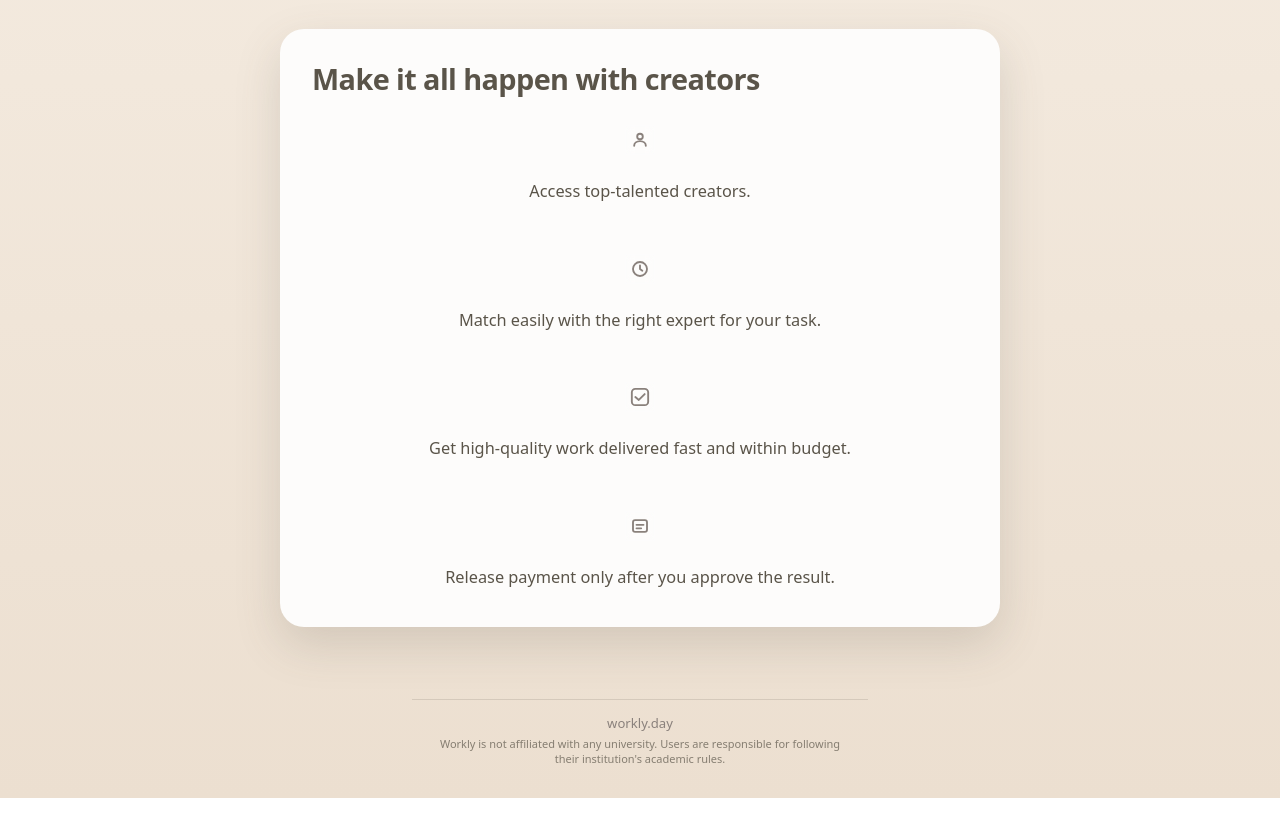
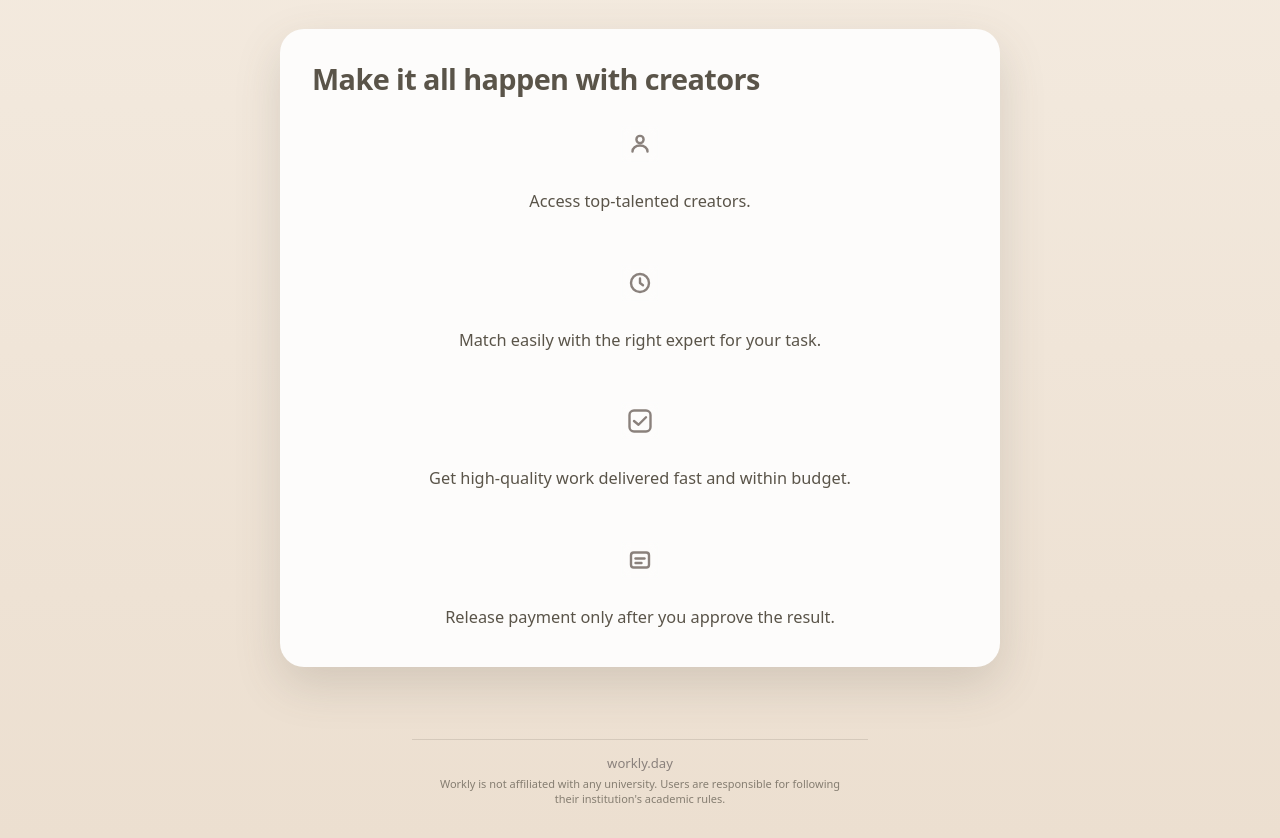
Before and after one commit to SEBRAHEIM/workly-landing, a Next.js app: page / in a window 1280 px wide. Shown: the part 940-1778 px from the top of the page. Before the commit the page ends 1738 px from the top, so only its background shows below. Built offline with nearby package versions, Linux system fonts and the light colour scheme.

Commit message:
Enlarge creators icons size

```diff
--- a/styles/globals.css
+++ b/styles/globals.css
@@ -635,10 +635,11 @@ body {
 }
 
 
+
 /* === Creators icons – Option A: thin outline, no bubble === */
 .creators-section .creator-row {
   align-items: center;
-  gap: 18px;
+  gap: 20px;
 }
 
 .creators-section .creator-icon {
@@ -655,9 +656,9 @@ body {
 }
 
 .creators-section .creator-icon svg {
-  width: 28px;
-  height: 28px;
-  stroke-width: 1.4;
+  width: 36px;
+  height: 36px;
+  stroke-width: 1.5;
 }
 
 .creators-section .creator-icon svg * {
```
